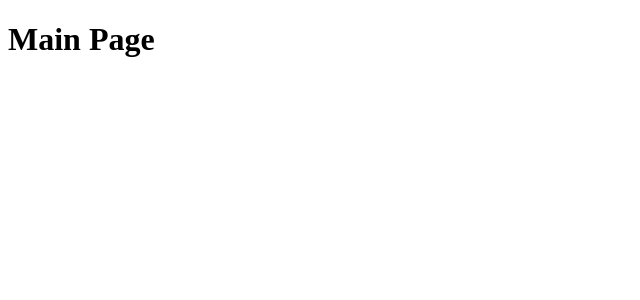
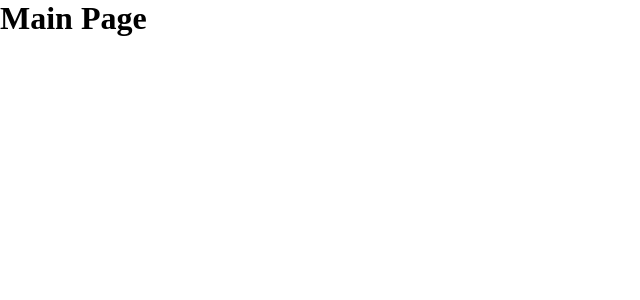
Before and after one commit to MTevangelista/e-commerce, a React (Create React App) app: page / in a window 1280 px wide. Shown: the top 300 px of the page, without its empty margins (0-640 px from the left). Built offline with nearby package versions, Linux system fonts and the light colour scheme.

Commit message:
style: add global styles

```diff
--- a/src/App.tsx
+++ b/src/App.tsx
@@ -1,6 +1,7 @@
 import React from 'react';
+import Routes from './routes'
 
-import Routes from './routes'
+import './assets/styles/global.css'
 
 function App() {
   return (
--- /dev/null
+++ b/src/assets/styles/global.css
@@ -0,0 +1,5 @@
+* {
+    margin: 0;
+    padding: 0;
+    box-sizing: border-box;
+}
```
